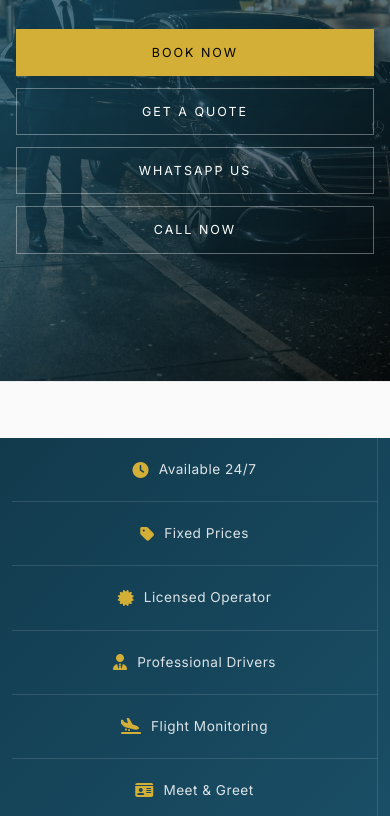
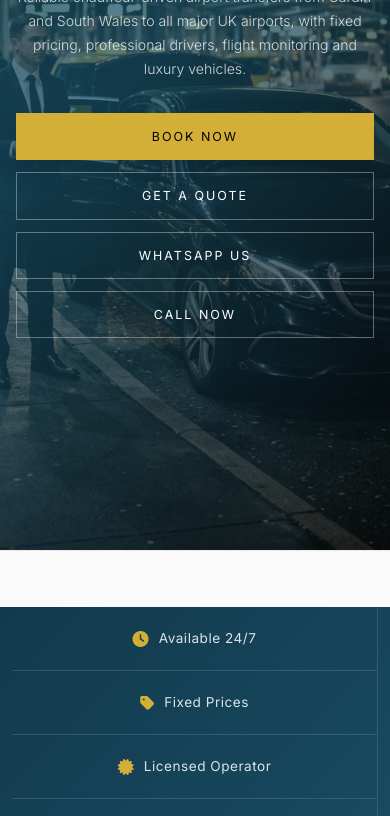
Before and after one commit to ahmedshamil150/aurex-travel, a plain HTML site: page index.html in a window 390 px wide. Shown: the part 294-1110 px from the top of the page. Drawn offline with Linux system fonts and the light colour scheme.

Commit message:
Complete website

```diff
--- a/style.css
+++ b/style.css
@@ -781,7 +781,7 @@ input:focus, select:focus, textarea:focus {
        HERO - Mobile
     ======================== */
     .hero {
-        min-height: 85vh;
+        min-height: 100vh;
         padding: 0 16px;
     }
     .hero h1 {
@@ -1252,7 +1252,7 @@ input:focus, select:focus, textarea:focus {
 
     .hero h1 { font-size: 1.4rem; }
     .hero p { font-size: 0.88rem; }
-    .hero { min-height: 80vh; }
+    .hero { min-height: 100vh; }
 
     .page-header { padding: 6rem 12px 3rem 12px; }
     .page-header h1 { font-size: 1.3rem; }
```
